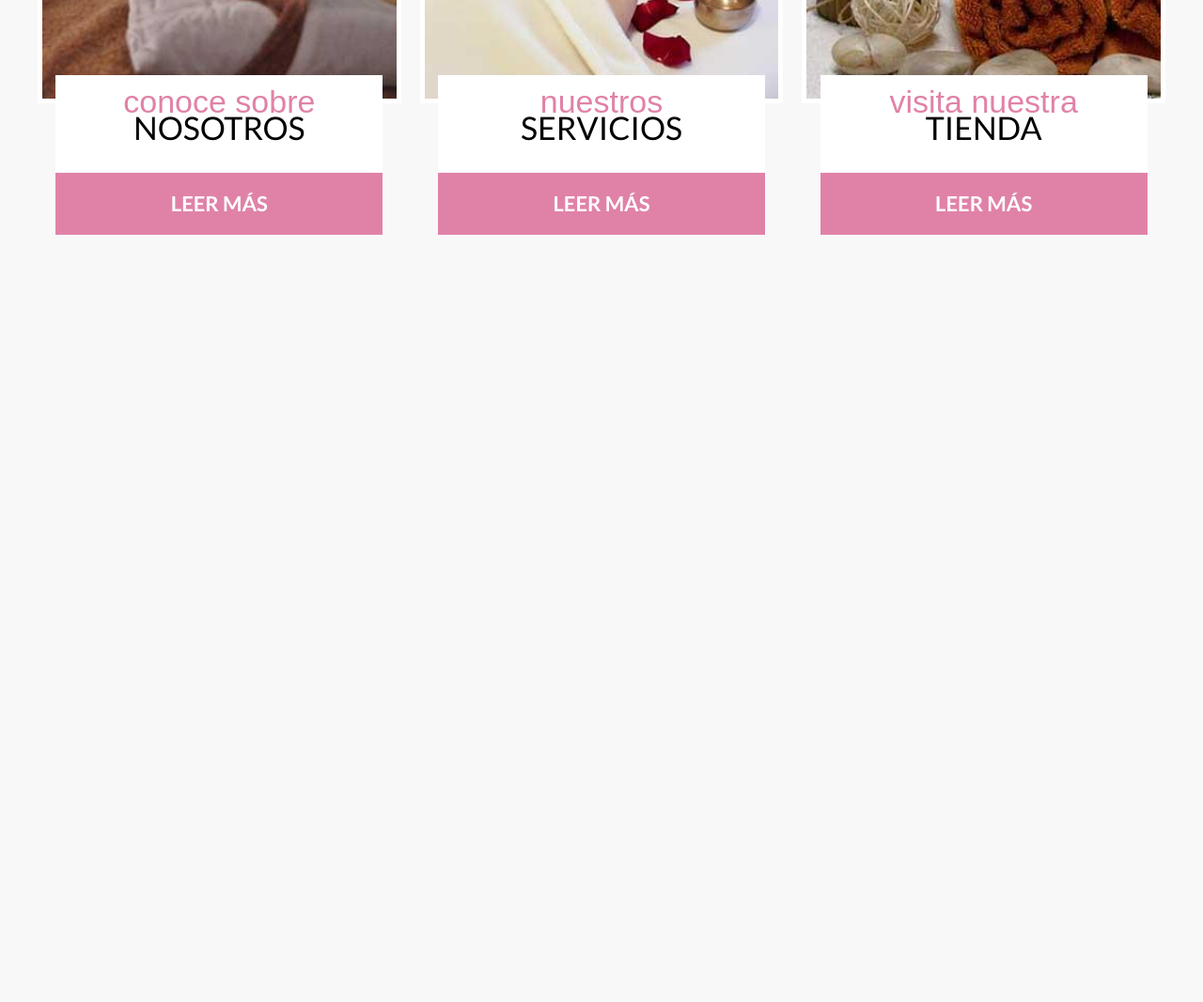
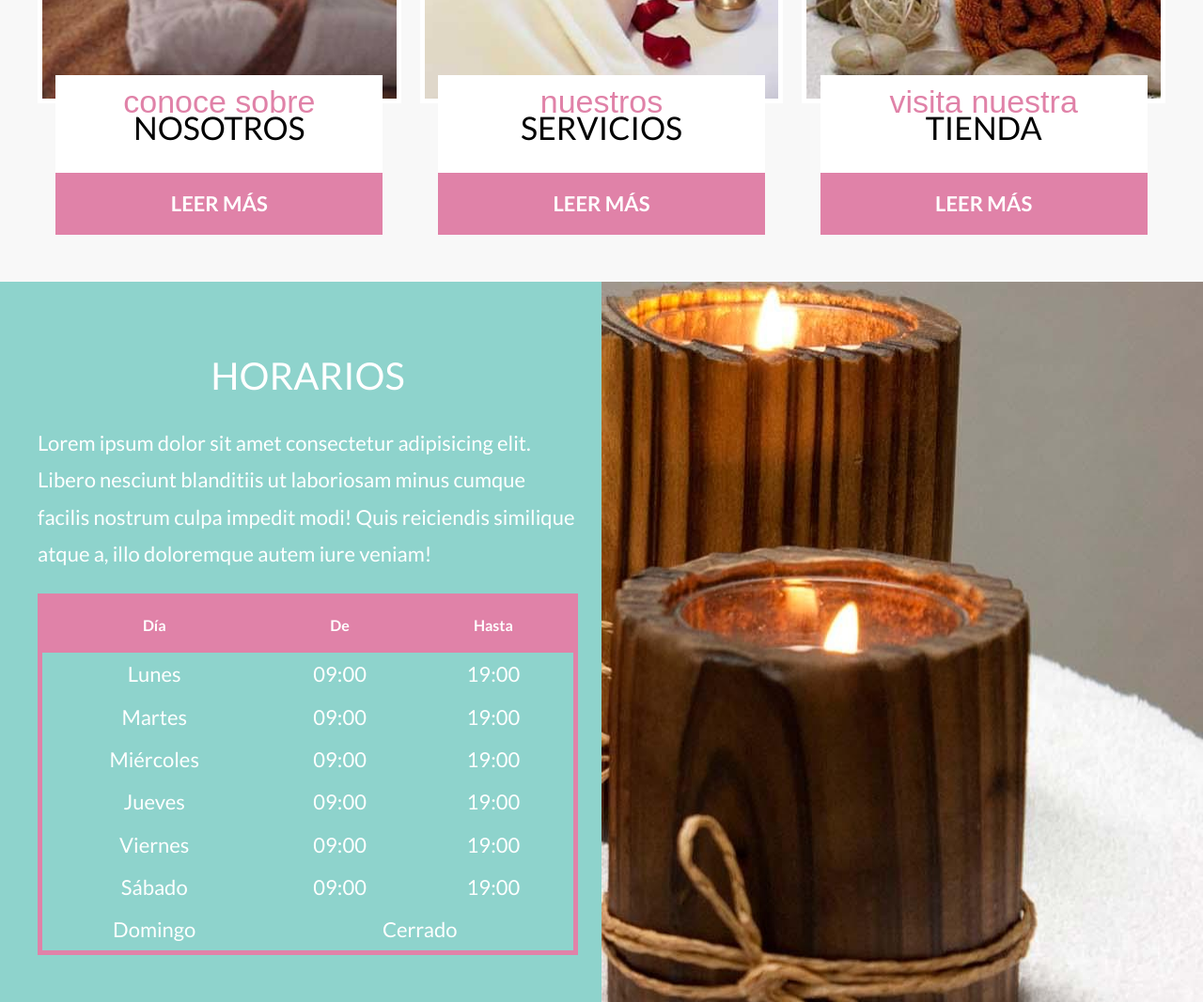
Before and after one commit to Geovanex24/salon-de-belleza, a website: page index.html in a window 1280 px wide. Shown: the part 1654-2721 px from the top of the page at 94% size. Before the commit the page ends 1954 px from the top, so only its background shows below. Drawn offline with Linux system fonts and the light colour scheme; a web font is replaced by a local one.

Commit message:
feat: Add schedules

```diff
--- a/index.html
+++ b/index.html
@@ -95,6 +95,63 @@
             </div>
         </div>
     </section>
+
+    <section class="horario">
+        <div class="horario__grid contenedor">
+            <div class="horario__contenido">
+                <h3 class="horario__heading">Horarios</h3>
+                <p class="horario__texto">Lorem ipsum dolor sit amet consectetur adipisicing elit. Libero nesciunt
+                    blanditiis ut laboriosam minus cumque facilis nostrum culpa impedit modi! Quis reiciendis similique
+                    atque a, illo doloremque autem iure veniam!
+                </p>
+                <table class="tabla">
+                    <thead class="tabla__head">
+                        <tr>
+                            <th class="tabla__th">Día</th>
+                            <th class="tabla__th">De</th>
+                            <th class="tabla__th">Hasta</th>
+                        </tr>
+                    </thead>
+                    <tbody class="tabla__body">
+                        <tr class="tabla__tr">
+                            <td class="tabla__td">Lunes</td>
+                            <td class="tabla__td">09:00</td>
+                            <td class="tabla__td">19:00</td>
+                        </tr>
+                        <tr class="tabla__tr">
+                            <td class="tabla__td">Martes</td>
+                            <td class="tabla__td">09:00</td>
+                            <td class="tabla__td">19:00</td>
+                        </tr>
+                        <tr class="tabla__tr">
+                            <td class="tabla__td">Miércoles</td>
+                            <td class="tabla__td">09:00</td>
+                            <td class="tabla__td">19:00</td>
+                        </tr>
+                        <tr class="tabla__tr">
+                            <td class="tabla__td">Jueves</td>
+                            <td class="tabla__td">09:00</td>
+                            <td class="tabla__td">19:00</td>
+                        </tr>
+                        <tr class="tabla__tr">
+                            <td class="tabla__td">Viernes</td>
+                            <td class="tabla__td">09:00</td>
+                            <td class="tabla__td">19:00</td>
+                        </tr>
+                        <tr class="tabla__tr">
+                            <td class="tabla__td">Sábado</td>
+                            <td class="tabla__td">09:00</td>
+                            <td class="tabla__td">19:00</td>
+                        </tr>
+                        <tr class="tabla__tr">
+                            <td class="tabla__td">Domingo</td>
+                            <td class="tabla__td" colspan="2">Cerrado</td>
+                        </tr>
+                    </tbody>
+                </table>
+            </div>
+        </div>
+    </section>
 </body>
 
 </html>
--- a/src/scss/base/_mixins.scss
+++ b/src/scss/base/_mixins.scss
@@ -63,3 +63,10 @@
     font-family: v.$fuentePrincipal;
   }
 }
+
+@mixin heading {
+  text-transform: uppercase;
+  text-align: center;
+  font-weight: 400;
+  font-size: 4rem;
+}
--- /dev/null
+++ b/src/scss/ui/contenido/_horarios.scss
@@ -0,0 +1,70 @@
+@use "base/variables" as v;
+@use "base/mixins" as m;
+
+.horario {
+  background-image: linear-gradient(
+      to bottom,
+      v.$primario 0%,
+      v.$primario 50%,
+      transparent 50%
+    ),
+    url(../img/bg_horarios.jpg);
+  background-repeat: no-repeat;
+  background-position: center, bottom center;
+  color: v.$blanco;
+
+  @include m.tablet {
+    background-image: linear-gradient(
+        to right,
+        v.$primario 0%,
+        v.$primario 50%,
+        transparent 50%
+      ),
+      url(../img/bg_horarios.jpg);
+    background-position: center, top right;
+  }
+
+  &__grid {
+    display: grid;
+    grid-template-rows: repeat(2, 1fr);
+
+    @include m.tablet {
+      grid-template-rows: unset;
+      @include m.grid(2, 5rem);
+    }
+  }
+  &__contenido {
+    padding: 5rem 0;
+  }
+  &__heading {
+    @include m.heading;
+  }
+  &__texto {
+    font-size: 2.2rem;
+    line-height: 1.8;
+    text-align: left;
+  }
+}
+
+.tabla {
+  width: 100%;
+  border: 0.5rem solid v.$secundario;
+  text-align: center;
+  border-collapse: collapse;
+
+  &__head {
+    background-color: v.$secundario;
+  }
+  &__th {
+    padding: 2rem;
+  }
+  &__tr {
+    &:hover {
+      background-color: darken(v.$primario, 10%);
+    }
+  }
+  &__td {
+    padding: 1rem;
+    font-size: 2.2rem;
+  }
+}
--- a/src/scss/ui/contenido/_index.scss
+++ b/src/scss/ui/contenido/_index.scss
@@ -1,2 +1,3 @@
 @forward "bienvenida";
 @forward "cards";
+@forward "horarios";
```
Also changed, not shown: build/css/app.css, 1 other file.
